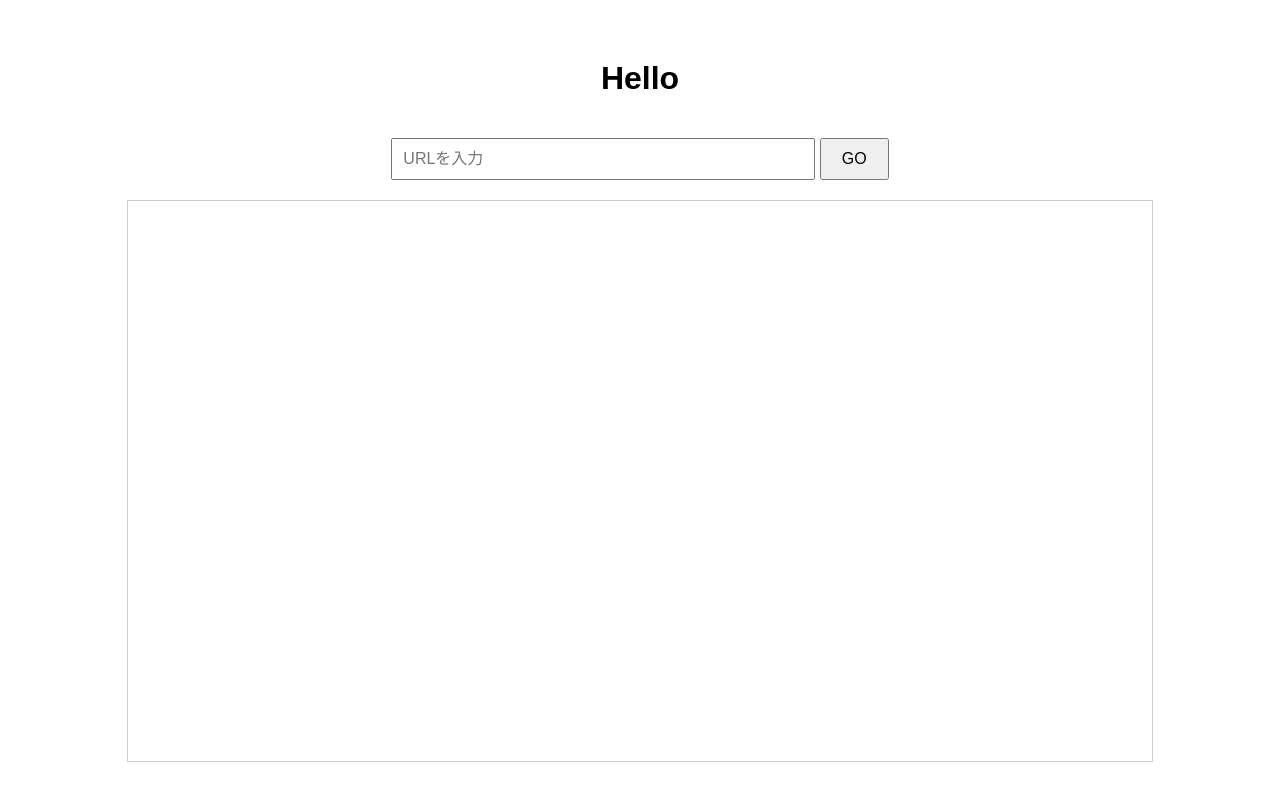
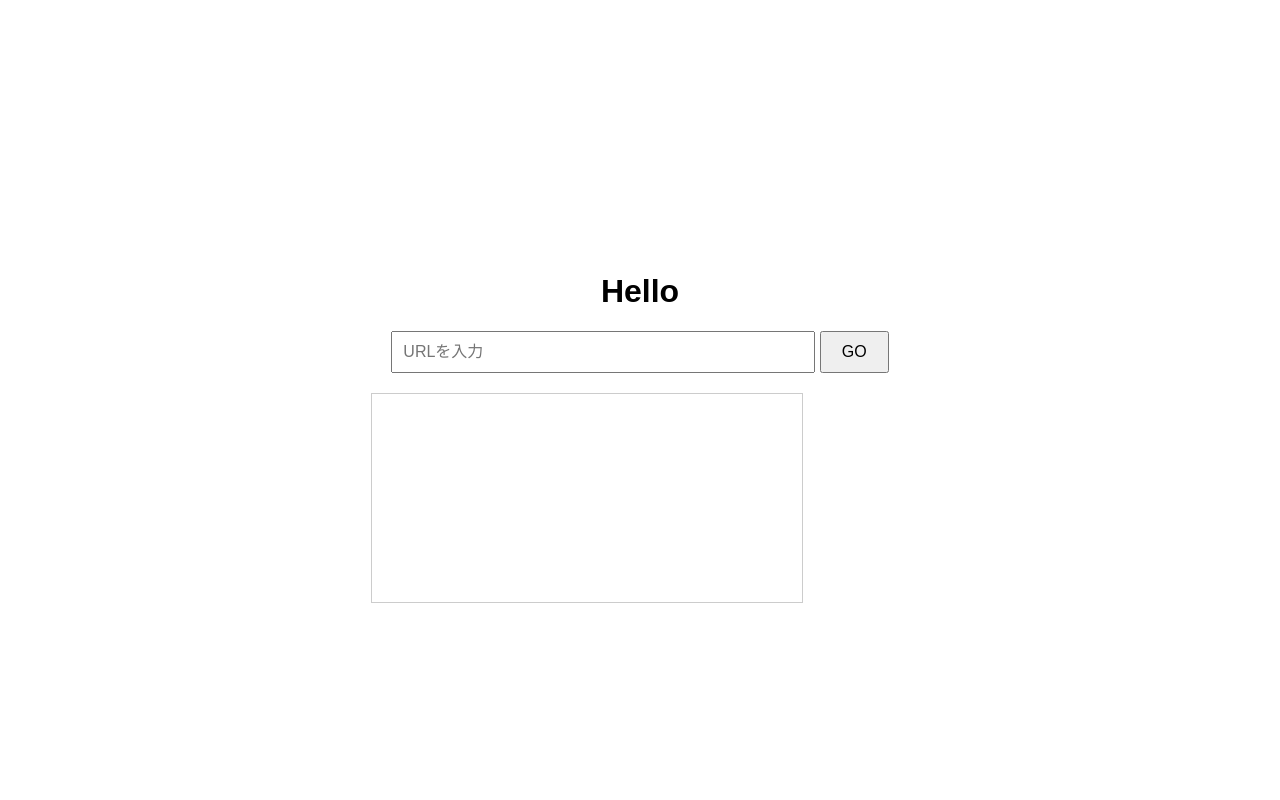
Before and after one commit to yubikirigenn/yubikiri-browser, a website: page views/index.html in a window 1280 px wide. Drawn offline with Linux system fonts and the light colour scheme.

Commit message:
Update index.html

```diff
--- a/views/index.html
+++ b/views/index.html
@@ -6,12 +6,15 @@
   <link rel="stylesheet" href="/style.css">
 </head>
 <body>
-  <h1>Hello</h1>
-  <form id="urlForm">
-    <input type="text" id="urlInput" placeholder="URLを入力">
-    <button type="submit">GO</button>
-  </form>
-  <iframe id="browserFrame"></iframe>
+  <div class="container">
+    <h1>Hello</h1>
+    <form id="goForm">
+      <input type="text" name="url" id="url" placeholder="URLを入力">
+      <button type="submit">GO</button>
+    </form>
+    <iframe id="result" sandbox="allow-same-origin allow-scripts"></iframe>
+  </div>
+
   <script src="/script.js"></script>
 </body>
 </html>
```
